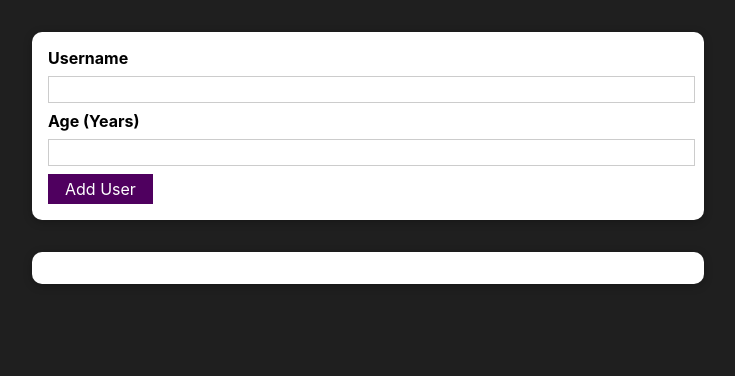
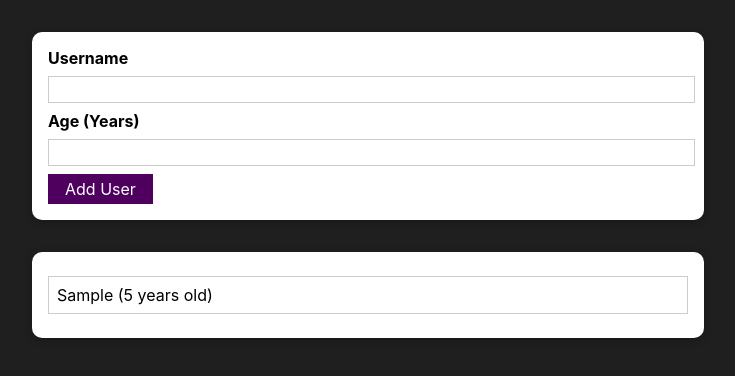
Before and after one commit to Akho0122/Add-User-App, a React (Create React App) app: page / in a window 1280 px wide. Both pictures are taken after typing "Sample", "5" into the empty fields and a click on the button "Add User". Shown: the top 376 px of the page, without its empty margins (272-1007 px from the left). Built offline with nearby package versions, Linux system fonts and the light colour scheme.

Commit message:
UsersList component is working

```diff
--- a/src/App.js
+++ b/src/App.js
@@ -1,11 +1,20 @@
-import AddUser from './components/Users/AddUser'
-import './App.css';
-import UsersList from './components/Users/UsersList'
+import AddUser from "./components/Users/AddUser";
+import "./App.css";
+import { useState } from "react";
+import UsersList from "./components/Users/UsersList";
 function App() {
+  const [usersList, setUsersList] = useState([]);
+
+  const addUserHandler =(uName, uAge)=>{
+    setUsersList((prevUsersList)=>{
+      return [...prevUsersList, {name: uName, age: uAge, id: Math.random().toString}];
+    })
+  }
+
   return (
     <div>
-      <AddUser/>
-      <UsersList users={[]}/>
+      <AddUser onAddUser={addUserHandler} />
+      <UsersList users={usersList} />
     </div>
   );
 }
--- a/src/components/Users/AddUser.js
+++ b/src/components/Users/AddUser.js
@@ -8,12 +8,14 @@
 
   const addUserHandler = (event) => {
     event.preventDefault();
-    if (enteredUsername.trim().length === 0 || enteredAge.trim().length === 0) {
+    if (enteredUsername.trim().length === 0
+     || enteredAge.trim().length === 0) {
       return;
     }
     if (+enteredAge < 1) {
       return;
-    }
+    };
+    props.onAddUser(enteredUsername, enteredAge)
     setEnteredUsername("");
     setEnteredAge("");
   };
--- a/src/components/Users/UsersList.js
+++ b/src/components/Users/UsersList.js
@@ -6,7 +6,7 @@
     <Card className={classes.users}>
       <ul>
         {props.users.map((user) => (
-          <li>
+          <li key={user.id}>
             {user.name} ({user.age} years old)
           </li>
         ))}
```
